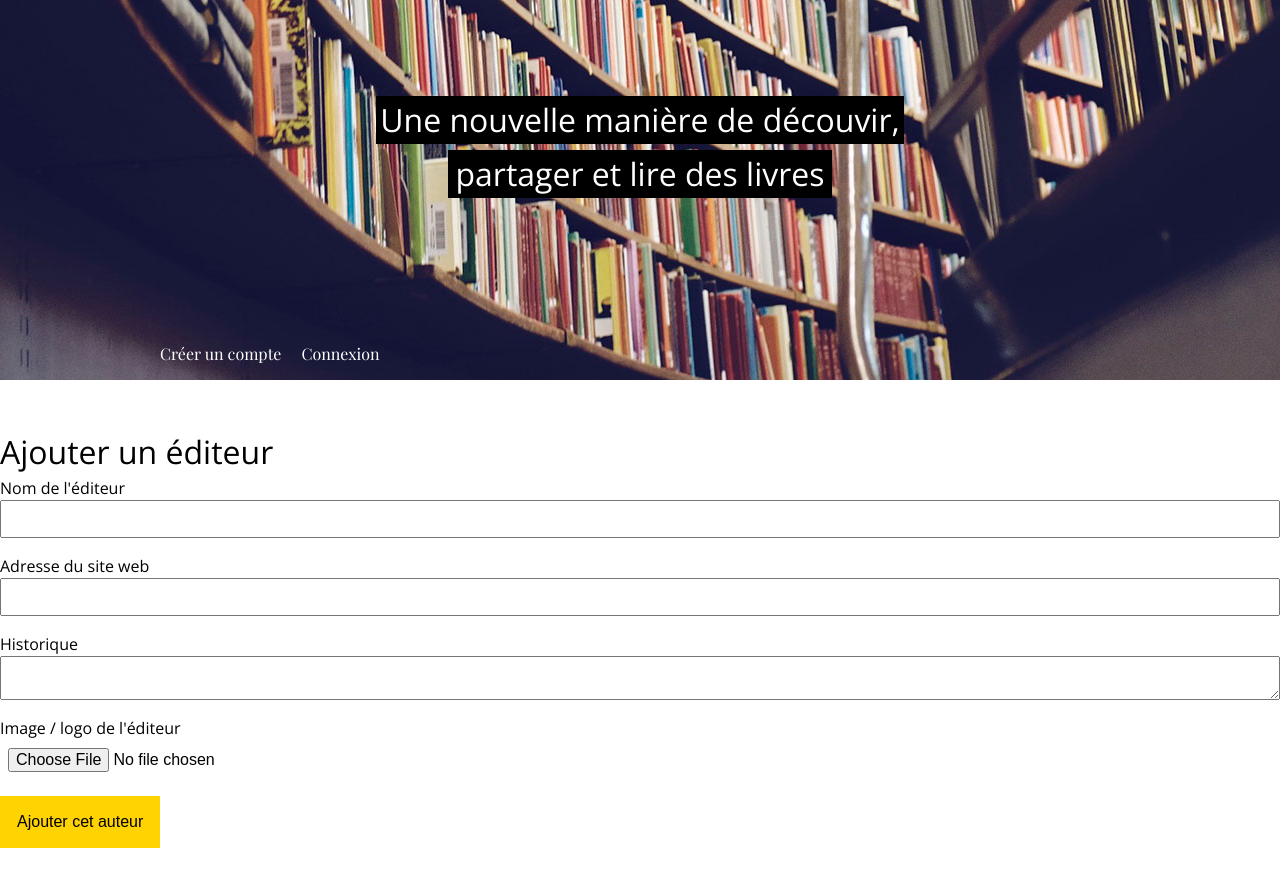
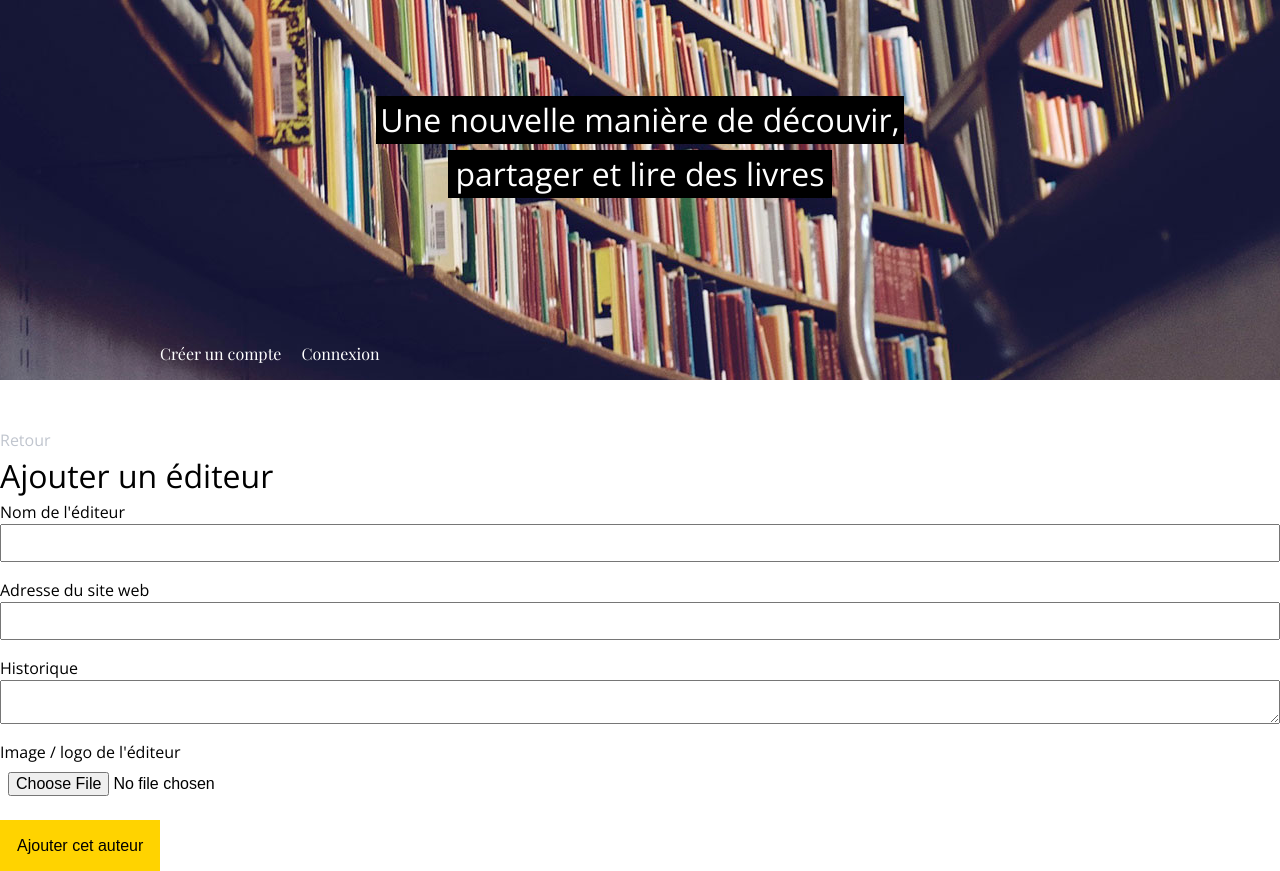
Before and after one commit to SwithFr/BookStore, a PHP site: template views/editors/add.php in a window 1280 px wide. Shown: the top 871 px of the page. Run offline with PHP 8.4, Linux system fonts and the light colour scheme; the template is opened without the code that fills it, so the values that code supplies are empty; some libraries are stand-ins or nearby versions.

Commit message:
add back link

```diff
--- a/views/editors/add.php
+++ b/views/editors/add.php
@@ -1,5 +1,6 @@
 <?php use Helpers\Html; ?>
 <div class="section">
+    <p class="ariane"><a href="<?= Html::url('manage', 'editor'); ?>">Retour</a></p>
     <h2 class="section__title">Ajouter un éditeur</h2>
 
     <form class="form--add" action="<?= Html::url('add', 'editor'); ?>" method="post" enctype="multipart/form-data">
```
